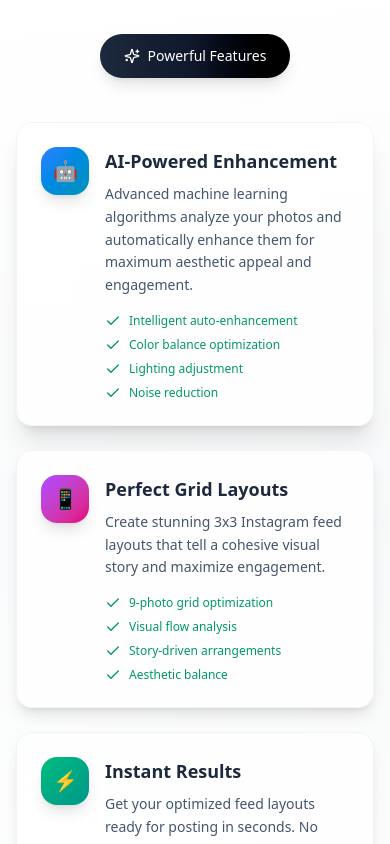
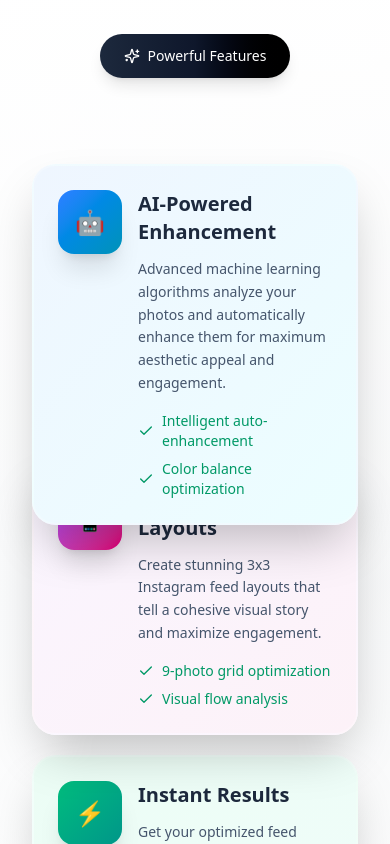
Before and after one commit to hassohamid/GridAI, a React (Vite) app: page / in a window 390 px wide. Shown: the part 1620-2464 px from the top of the page. Built offline with nearby package versions, Linux system fonts and the light colour scheme.

Commit message:
AnimatedCards

```diff
--- a/package.json
+++ b/package.json
@@ -22,6 +22,7 @@
     "clsx": "^2.1.1",
     "embla-carousel-autoplay": "^8.6.0",
     "embla-carousel-react": "^8.6.0",
+    "framer-motion": "^12.12.2",
     "lucide-react": "^0.511.0",
     "next-themes": "^0.4.6",
     "react": "^19.1.0",
--- a/src/components/HomePage/FeaturesSection.tsx
+++ b/src/components/HomePage/FeaturesSection.tsx
@@ -7,6 +7,7 @@ import {
   ChevronRight,
 } from "lucide-react";
 import { useState } from "react";
+import { motion } from "framer-motion";
 
 export default function FeaturesSection() {
   const [activeFeature, setActiveFeature] = useState(0);
@@ -202,10 +203,79 @@ export default function FeaturesSection() {
         {/* Interactive Split-Screen Layout */}
         <div className="max-w-7xl mx-auto">
           {" "}
-          {/* Instruction Alert */}
+          {/* Instruction Alert */}{" "}
           <div className="grid lg:grid-cols-2 gap-8 lg:gap-12 items-center ">
-            {/* Left Side - Feature Navigation */}
-            <div className="space-y-6 lg:space-y-8">
+            {" "}            {/* Mobile Staggered Cards Animation */}
+            <div className="lg:hidden relative h-[120vh] overflow-visible">
+              {features.map((feature, index) => {
+                const isFromRight = index % 2 === 0; // Card 1 & 3 from right, Card 2 from left
+
+                return (
+                  <motion.div
+                    key={feature.id}
+                    className="absolute inset-x-0 flex items-center justify-center px-4"
+                    initial={{
+                      x: isFromRight ? "70%" : "-70%",
+                      rotate: isFromRight ? 12 : -12,
+                      opacity: 0.2,
+                    }}
+                    whileInView={{
+                      x: 0,
+                      rotate: 0,
+                      opacity: 1,
+                    }}
+                    transition={{
+                      duration: 0.8,
+                      delay: index * 0.2,
+                      ease: [0.25, 0.46, 0.45, 0.94],
+                    }}
+                    viewport={{
+                      amount: 0.3,
+                      once: false,
+                    }}
+                    style={{
+                      zIndex: features.length - index,
+                      top: `${index * 35 + 5}vh`,
+                    }}
+                  >
+                    <div
+                      className={`relative p-6 rounded-3xl shadow-2xl border-2 border-white/20 bg-gradient-to-br ${feature.bgColor} backdrop-blur-sm w-full max-w-sm mx-auto transform hover:scale-105 transition-transform`}
+                    >
+                      <div className="flex items-start gap-4">
+                        <div
+                          className={`w-16 h-16 rounded-2xl bg-gradient-to-br ${feature.color} flex items-center justify-center text-2xl shadow-xl`}
+                        >
+                          {feature.icon}
+                        </div>
+                        <div className="flex-1">
+                          <h3 className="text-xl font-bold text-slate-800 mb-3">
+                            {feature.title}
+                          </h3>
+                          <p className="text-slate-600 text-sm leading-relaxed mb-4">
+                            {feature.description}
+                          </p>
+                          <div className="space-y-2">
+                            {feature.benefits.slice(0, 2).map((benefit, i) => (
+                              <div
+                                key={i}
+                                className="flex items-center text-emerald-600"
+                              >
+                                <Check className="h-4 w-4 mr-2 flex-shrink-0" />
+                                <span className="text-sm font-medium">
+                                  {benefit}
+                                </span>
+                              </div>
+                            ))}
+                          </div>
+                        </div>
+                      </div>
+                    </div>
+                  </motion.div>
+                );
+              })}
+            </div>
+            {/* Desktop Feature Navigation */}
+            <div className="hidden lg:block space-y-6 lg:space-y-8">
               {features.map((feature, index) => (
                 <div
                   key={feature.id}
```
Also changed, not shown: 1 other file (tests, documents, lock files or other folders).
